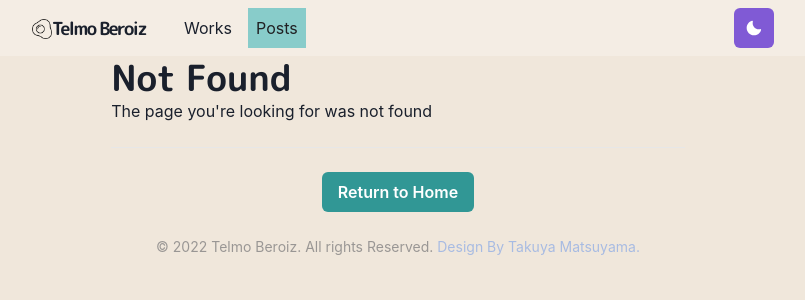
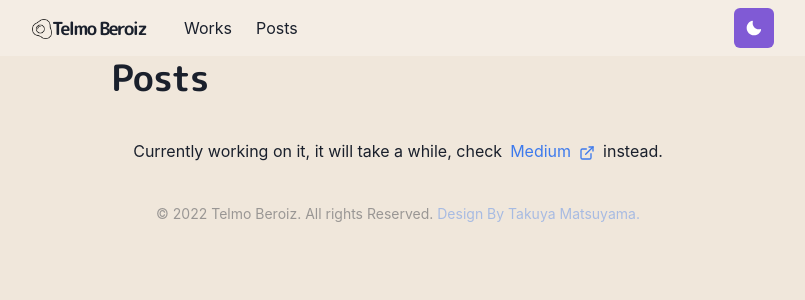
Before and after one commit to Telmiyo/telmiyo-homepage, a Next.js app: page /posts in a window 1280 px wide. Before the commit this address had no page. Shown: the top 300 px of the page, without its empty margins (242-1047 px from the left). Built offline with nearby package versions, Linux system fonts and the light colour scheme.

Commit message:
Post Page

```diff
--- a/components/navbar.js
+++ b/components/navbar.js
@@ -17,7 +17,7 @@ import {
 import { HamburgerIcon } from '@chakra-ui/icons'
 import ThemeToggleButton from './theme-toggle-button'
 
-const LinkItem = ({ href, path, children }) => {
+const LinkItem = ({ href, path, _target, children }) => {
     const active = path === href
     const inactiveColor = useColorModeValue('gray200', 'whiteAlpha.900')
     return (
@@ -64,12 +64,12 @@ const Navbar = props => {
                     width={{ base: 'full', md: 'auto' }}
                     alignItems="center"
                     flexGrow={1}
-                    mt={{ base: 4, nmd: 0 }}
+                    mt={{ base: 4, md: 0 }}
                 >
                     <LinkItem href="/works" path={path}>
                         Works
                     </LinkItem >
-                    <LinkItem href="/posts" path={path}>
+                    <LinkItem href="/posts">
                         Posts
                     </LinkItem>
                 </Stack>
@@ -88,9 +88,9 @@ const Navbar = props => {
 
                                 <MenuItem as={Link}>Works</MenuItem>
                                 </NextLink>
-                                <NextLink href="/posts" passHref>
+                                <NextLink href="https://medium.com/@telmiyodev" passHref>
 
-                                <MenuItem as={Link}>Posts</MenuItem>
+                                <MenuItem>Posts</MenuItem>
                                 </NextLink>
 																</MenuList>
                         </Menu>
--- /dev/null
+++ b/pages/posts.js
@@ -0,0 +1,21 @@
+import { Container, Box, Heading, Link,  } from '@chakra-ui/react'
+import Layout from '../components/layouts/article'
+import { ExternalLinkIcon } from '@chakra-ui/icons'
+
+const Posts = () => {
+
+		return(
+				<Layout title="Posts">
+						<Container>
+								<Heading as="h3">Posts</Heading>
+								<Box align="center" mt={10} mb={10}>
+										Currently working on it, it will take a while, check
+								<Link href="https://medium.com/@telmiyodev" ml={2}>Medium
+										<ExternalLinkIcon  mx={2}/></Link>
+										instead.
+										</Box>
+								</Container>
+						</Layout>
+		)
+}
+export default Posts
--- a/pages/works.js
+++ b/pages/works.js
@@ -7,7 +7,7 @@ import thumbAbea from '../public/images/works/abea_logo.png'
 
 const Works = () => {
 return (
-		<Layout>
+		<Layout title="Works">
 		<Container>
 				<Heading as="h3" fontSize={20} mb={4}>
 						Works
```
